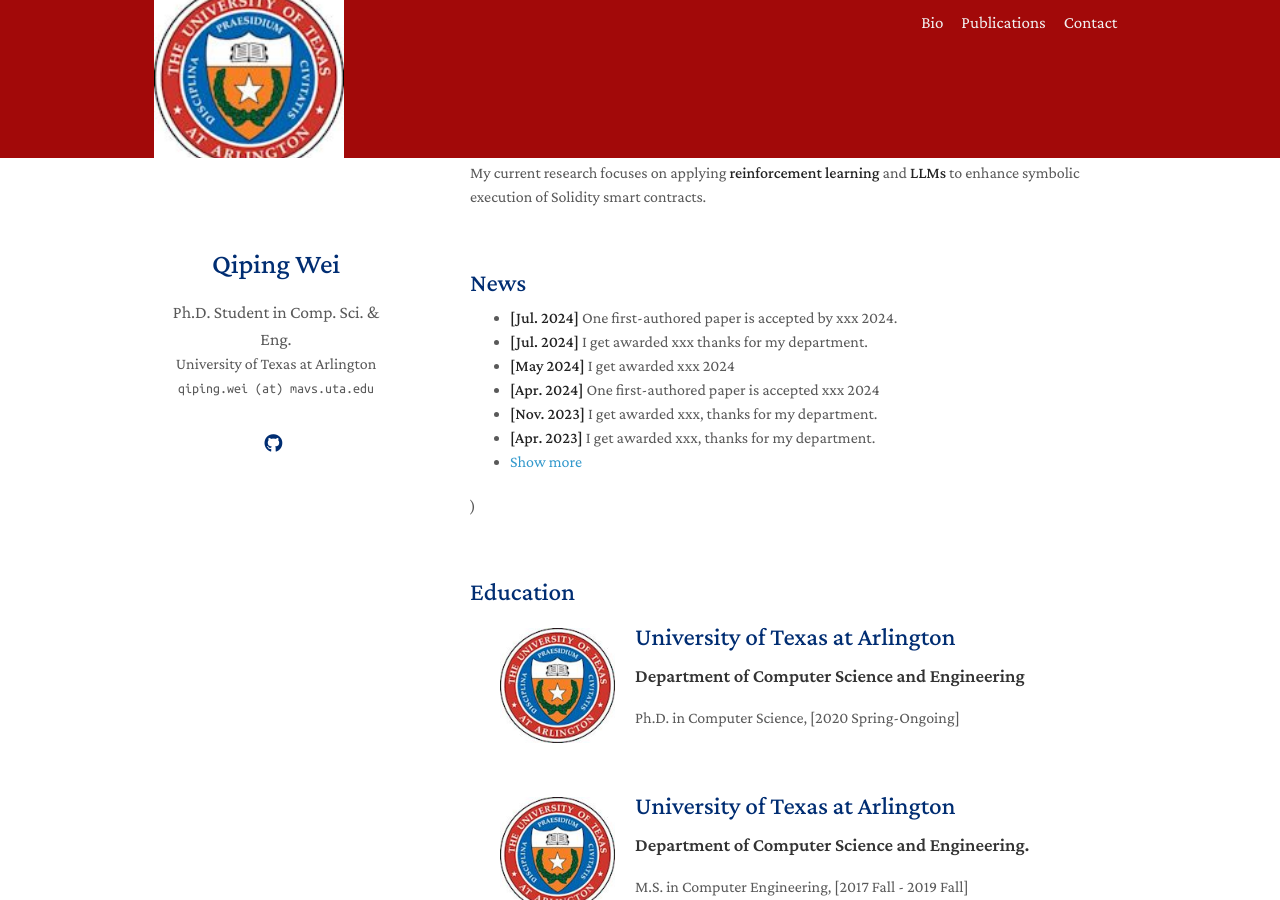
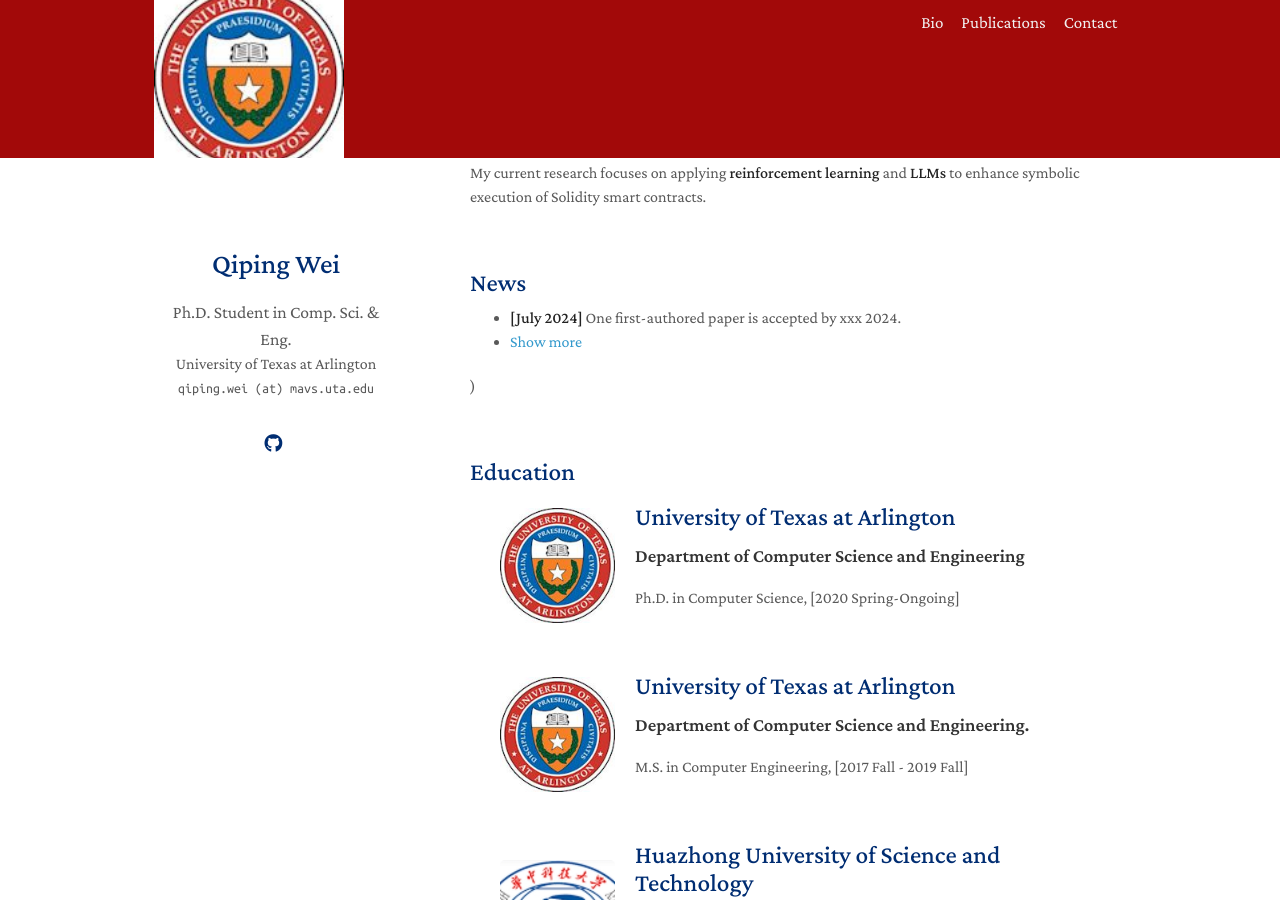
Before and after one commit to Qiana0223/qiana0223.github.io, a Jekyll site: the page built from index.md, in a window 1280 px wide and 900 px high. Built offline with Jekyll 4.4.1, drawn with Linux system fonts in a browser that asks for light colours; a style sheet for code colours, icons or effects is not loaded; some of the changed text lies outside the part shown.

```diff
--- a/_data/news.yml
+++ b/_data/news.yml
@@ -1,21 +1,6 @@
 current:
-  - date: "Jul. 2024"
+  - date: "July 2024"
     content: "One first-authored paper is accepted by xxx 2024."
-
-  - date: "Jul. 2024"
-    content: "I get awarded xxx thanks for my department."
-
-  - date: "May 2024"
-    content: "I get awarded xxx 2024"
-
-  - date: "Apr. 2024"
-    content: "One first-authored paper is accepted xxx 2024"
-
-  - date: "Nov. 2023"
-    content: "I get awarded xxx, thanks for my department."
-
-  - date: "Apr. 2023"
-    content: "I get awarded xxx, thanks for my department."
 
 old:
 
--- a/_data/service.yml
+++ b/_data/service.yml
@@ -1,3 +1,3 @@
-conference:
-  - content: "<strong>[June 2024]</strong> xxx, serve as reviewer"
-    link: https://want-ai-hpc.github.io/icml2024/about/
+xxx:
+  - content: "<strong>[June 2024]</strong> xxx"
+    link: https://qiana0223.github.io/
```
Also changed, not shown: _data/publications.yml (+5 -4 lines), assets/img/hust.jpg, assets/img/hust0.jpg (added), assets/img/hustx.jpg (added), 1 other file.
